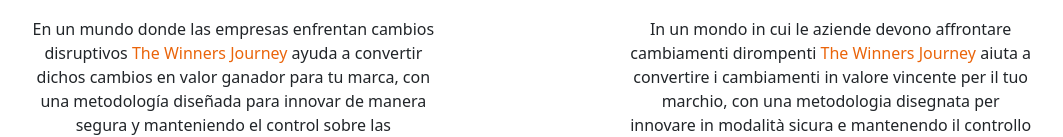
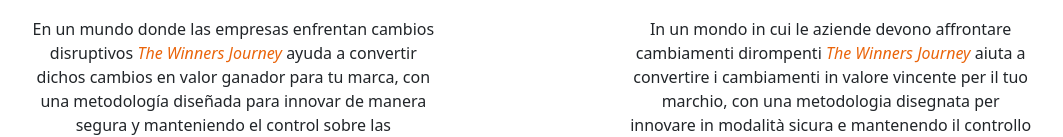
Before and after one commit to thewinnersjourney/thewinnersjourney.github.io, a plain HTML site: page index.html in a window 1280 px wide. Shown: the part 361-498 px from the top of the page, without its empty margins (108-1171 px from the left). Drawn offline with nearby package versions, Linux system fonts and the light colour scheme.

Commit message:
Update index.html

```diff
--- a/index.html
+++ b/index.html
@@ -14,7 +14,7 @@
             <div class="col-md-5">
                 <a class="fw-semibold twj_orange" href="es/"><img src="assets/img/flag-es.jpg" class="img-fluid rounded bt_20" alt="The Winners Journey en español"></a>
                 <p>
-                    En un mundo donde las empresas enfrentan cambios disruptivos <span class="twj_orange">The Winners Journey</span> ayuda a convertir dichos cambios en valor ganador para tu marca, con una metodología diseñada para innovar de manera segura y manteniendo el control sobre las estrategias y actividades.</br>
+                    En un mundo donde las empresas enfrentan cambios disruptivos <span class="twj_orange"><i>The Winners Journey</i></span> ayuda a convertir dichos cambios en valor ganador para tu marca, con una metodología diseñada para innovar de manera segura y manteniendo el control sobre las estrategias y actividades.</br>
                     <a class="fw-semibold twj_orange" href="es/"><h4>Continúa en español...</h4></a>
                 </p>
             </div>
@@ -22,7 +22,7 @@
             <div class="col-md-5">
                 <a class="fw-semibold twj_orange" href="it/"><img src="assets/img/flag-it.jpg" class="img-fluid rounded bt_20" alt="The Winners Journey in italiano"></a>
                 <p>
-                    In un mondo in cui le aziende devono affrontare cambiamenti dirompenti <span class="twj_orange">The Winners Journey</span> aiuta a convertire i cambiamenti in valore vincente per il tuo marchio, con una metodologia disegnata per innovare in modalità sicura e mantenendo il controllo su strategie e attività.</br>
+                    In un mondo in cui le aziende devono affrontare cambiamenti dirompenti <span class="twj_orange"><i>The Winners Journey</i></span> aiuta a convertire i cambiamenti in valore vincente per il tuo marchio, con una metodologia disegnata per innovare in modalità sicura e mantenendo il controllo su strategie e attività.</br>
                     <a class="fw-semibold twj_orange" href="it/"><h4>Continua in italiano...</h4></a>
                     </br>&nbsp;
                 </p>
```
